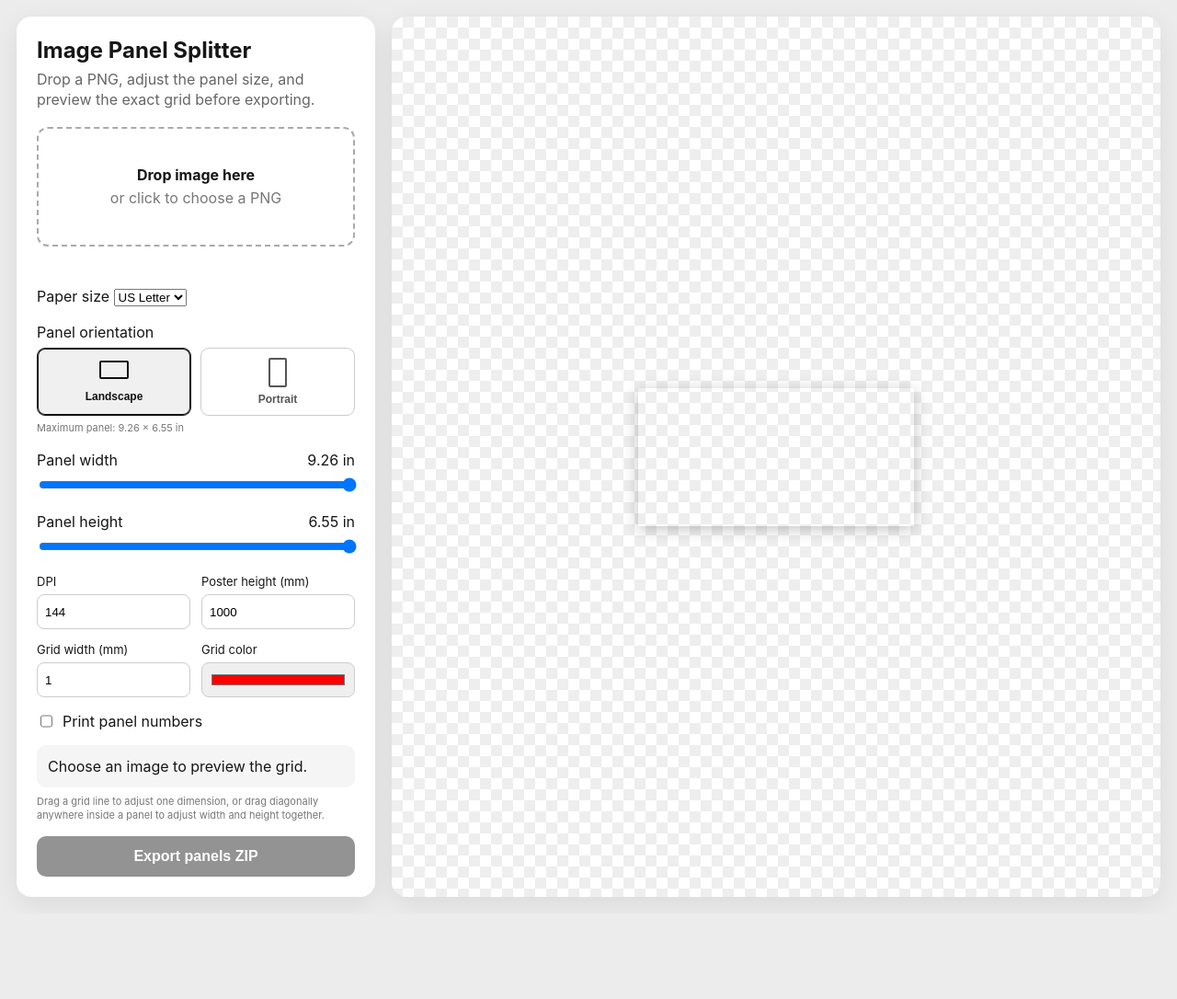
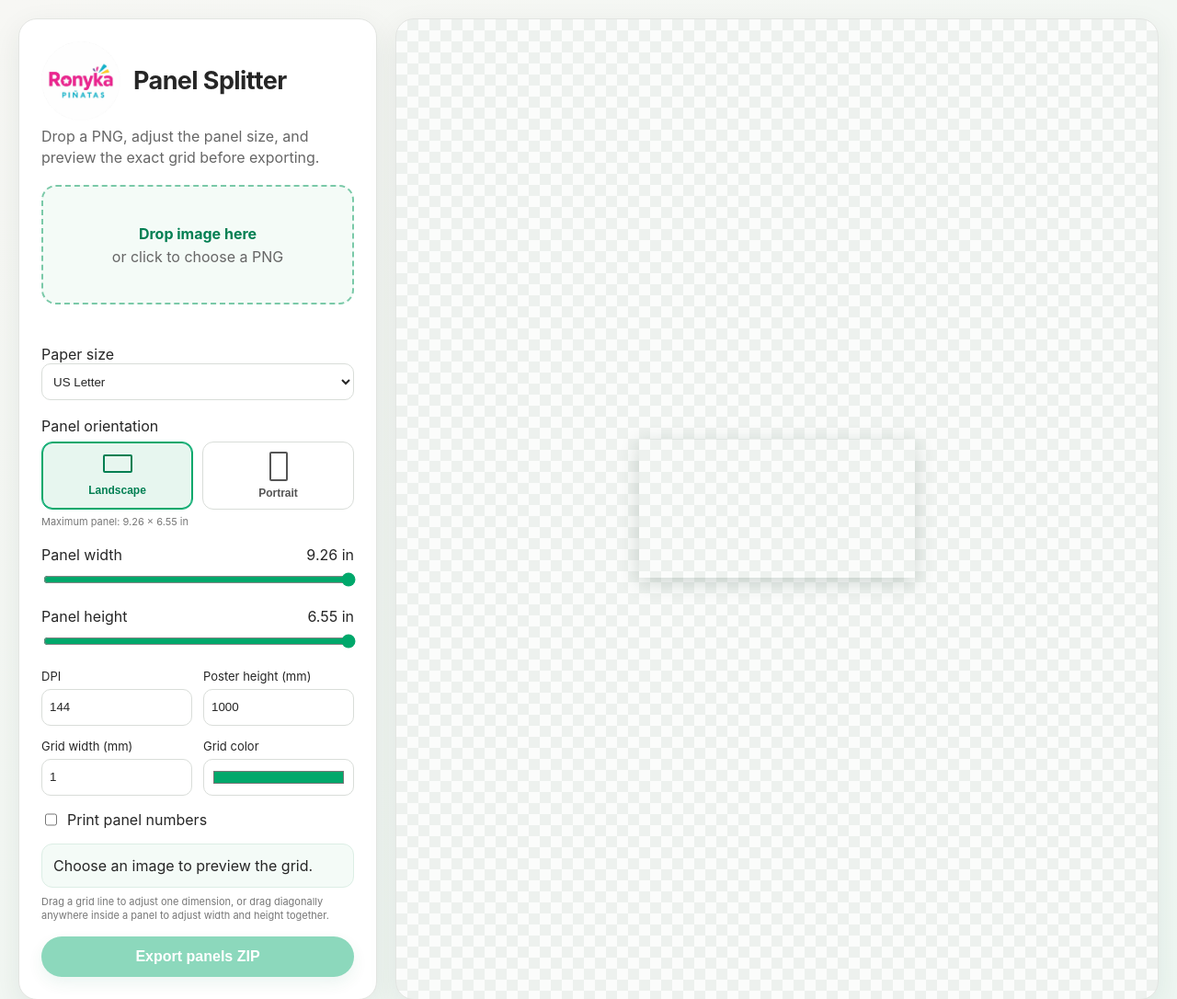
Before and after one commit to jbarreto/image-panel-splitter, a website: page public/index.html in a window 1280 px wide. Shown: the top 1086 px of the page at 92% size. Before the commit the page ends 993 px from the top, so only its background shows below. Drawn offline with Linux system fonts and the light colour scheme.

Commit message:
Add ronyka logo and text, update color scheme

```diff
--- a/public/index.html
+++ b/public/index.html
@@ -3,13 +3,16 @@
 <head>
   <meta charset="utf-8" />
   <meta name="viewport" content="width=device-width, initial-scale=1" />
-  <title>Image Panel Splitter</title>
+  <title>Ronyka Panel Splitter</title>
   <link rel="stylesheet" href="/style.css" />
 </head>
 <body>
   <main>
     <section class="controls">
-      <h1>Image Panel Splitter</h1>
+      <div class="brand-header">
+        <img class="brand-logo" src="/ronyka-logo.jpg" alt="Ronyka Piñatas" />
+        <h1>Panel Splitter</h1>
+      </div>
       <p>Drop a PNG, adjust the panel size, and preview the exact grid before exporting.</p>
 
       <label id="dropZone" class="drop-zone">
@@ -56,7 +59,7 @@
       </div>
       <div class="row">
         <label>Grid width (mm)<input id="gridWidth" type="number" min="0.1" step="0.1" value="1" /></label>
-        <label>Grid color<input id="gridColor" type="color" value="#ff0000" /></label>
+        <label>Grid color<input id="gridColor" type="color" value="#01a86b" /></label>
       </div>
       <label class="check"><input id="printNumbers" type="checkbox" /> Print panel numbers</label>
 
--- a/public/style.css
+++ b/public/style.css
@@ -1,44 +1,67 @@
-:root { font-family: Inter, system-ui, sans-serif; color: #161616; background: #ececec; }
+:root {
+  font-family: Inter, "Helvetica Neue", Arial, system-ui, sans-serif;
+  color: #262626;
+  background: #f5f5f2;
+  --cricut-green: #00a86b;
+  --cricut-green-dark: #007f52;
+  --cricut-mint: #e7f6ef;
+  --cricut-mint-light: #f4fbf7;
+  --cricut-charcoal: #262626;
+  --cricut-gray: #666;
+  --cricut-border: #d9ddd9;
+}
 * { box-sizing: border-box; }
-body { margin: 0; }
-main { min-height: 100vh; display: grid; grid-template-columns: 390px 1fr; gap: 18px; padding: 18px; }
-.controls, .preview-wrap { background: white; border-radius: 16px; box-shadow: 0 8px 30px rgb(0 0 0 / .08); }
-.controls { padding: 22px; overflow: auto; }
-h1 { margin: 0 0 6px; font-size: 24px; }
-p { margin: 0 0 18px; color: #666; line-height: 1.4; }
-.drop-zone { min-height: 130px; border: 2px dashed #aaa; border-radius: 12px; display: grid; place-content: center; text-align: center; cursor: pointer; margin-bottom: 20px; }
-.drop-zone.dragging { border-color: #111; background: #f3f3f3; }
+body { margin: 0; background: linear-gradient(145deg, #f7f7f4, #eef7f2); }
+main { min-height: 100vh; display: grid; grid-template-columns: 390px 1fr; gap: 20px; padding: 20px; }
+.controls, .preview-wrap { background: white; border: 1px solid #e3e5e2; border-radius: 20px; box-shadow: 0 10px 32px rgb(27 57 43 / .08); }
+.controls { padding: 24px; overflow: auto; }
+.brand-header { display: flex; align-items: center; gap: 14px; margin-bottom: 6px; }
+.brand-logo { width: 86px; height: 86px; flex: 0 0 auto; border-radius: 50%; object-fit: cover; }
+h1 { margin: 0; color: var(--cricut-charcoal); font-size: 27px; font-weight: 750; letter-spacing: -.6px; line-height: 1.05; }
+p { margin: 0 0 18px; color: var(--cricut-gray); line-height: 1.45; }
+.drop-zone { min-height: 130px; border: 2px dashed #7ac9a8; border-radius: 16px; display: grid; place-content: center; text-align: center; cursor: pointer; margin-bottom: 20px; color: var(--cricut-green-dark); background: var(--cricut-mint-light); transition: border-color .18s ease, background .18s ease, box-shadow .18s ease; }
+.drop-zone:hover { border-color: var(--cricut-green); background: var(--cricut-mint); box-shadow: 0 8px 22px rgb(0 168 107 / .1); }
+.drop-zone.dragging { border-color: var(--cricut-green-dark); background: var(--cricut-mint); }
 .drop-zone input { display: none; }
-.drop-zone span { color: #777; margin-top: 5px; }
-.image-dimensions { min-height: 18px; margin: -12px 0 16px; color: #666; font-size: 12px; text-align: center; }
+.drop-zone strong { font-size: 16px; }
+.drop-zone span { color: var(--cricut-gray); margin-top: 5px; }
+.image-dimensions { min-height: 18px; margin: -12px 0 16px; color: var(--cricut-green-dark); font-size: 12px; font-weight: 650; text-align: center; }
 .field { margin: 18px 0; }
 .field > div { display: flex; justify-content: space-between; margin-bottom: 7px; }
 .field > .field-note { display: block; margin: 6px 0 0; color: #777; font-size: 11px; line-height: 1.3; }
 .field > .orientation-picker { display: grid; grid-template-columns: 1fr 1fr; gap: 10px; margin: 7px 0 0; }
-.orientation-option { display: grid; place-items: center; gap: 6px; width: 100%; padding: 10px; border: 1px solid #ccc; border-radius: 9px; background: #fff; color: #555; font-size: 12px; font-weight: 600; }
-.orientation-option:hover { background: #f5f5f5; }
-.orientation-option.selected { border-color: #111; background: #f0f0f0; color: #111; box-shadow: inset 0 0 0 1px #111; }
-.orientation-option:focus-visible { outline: 3px solid rgb(0 90 255 / .3); outline-offset: 2px; }
+.orientation-option { display: grid; place-items: center; gap: 6px; width: 100%; padding: 10px; border: 1px solid var(--cricut-border); border-radius: 12px; background: #fff; color: #555; font-size: 12px; font-weight: 650; box-shadow: none; }
+.orientation-option:hover { border-color: #7ac9a8; background: var(--cricut-mint-light); }
+.orientation-option.selected { border-color: var(--cricut-green); background: var(--cricut-mint); color: var(--cricut-green-dark); box-shadow: inset 0 0 0 1px var(--cricut-green); }
+.orientation-option:focus-visible { outline: 3px solid rgb(0 168 107 / .22); outline-offset: 2px; }
 .orientation-shape { display: block; border: 2px solid currentColor; border-radius: 2px; }
 .landscape-shape { width: 32px; height: 20px; }
 .portrait-shape { width: 20px; height: 32px; }
-input[type="range"] { width: 100%; }
+input[type="range"] { width: 100%; accent-color: var(--cricut-green); }
 .row { display: grid; grid-template-columns: 1fr 1fr; gap: 12px; margin: 14px 0; }
 .row label { display: grid; gap: 6px; font-size: 13px; }
-input[type="number"], input[type="color"] { width: 100%; min-height: 38px; border: 1px solid #ccc; border-radius: 8px; padding: 8px; }
+input[type="number"], input[type="color"], select { width: 100%; min-height: 40px; border: 1px solid var(--cricut-border); border-radius: 10px; padding: 8px; background: white; color: var(--cricut-charcoal); }
+input[type="number"]:focus, input[type="color"]:focus, select:focus { border-color: var(--cricut-green); outline: 3px solid rgb(0 168 107 / .14); }
+input[type="checkbox"] { accent-color: var(--cricut-green); }
 .check { display: flex; gap: 8px; margin: 16px 0; }
-.stats { background: #f5f5f5; border-radius: 10px; padding: 12px; margin: 15px 0; line-height: 1.4; }
+.stats { background: var(--cricut-mint-light); border: 1px solid #dceee5; border-radius: 12px; padding: 12px; margin: 15px 0; line-height: 1.4; }
 .grid-drag-note { margin: -7px 0 15px; color: #777; font-size: 11px; line-height: 1.35; }
-button { width: 100%; border: 0; border-radius: 10px; padding: 13px; font-size: 16px; font-weight: 700; background: #111; color: white; cursor: pointer; }
+button { width: 100%; border: 0; border-radius: 999px; padding: 13px; font-size: 16px; font-weight: 700; background: var(--cricut-green); color: white; cursor: pointer; box-shadow: 0 7px 18px rgb(0 127 82 / .18); transition: background .18s ease, transform .18s ease; }
+button:hover:not(:disabled) { background: var(--cricut-green-dark); transform: translateY(-1px); }
 button:disabled { opacity: .45; cursor: default; }
-.progress-modal { position: fixed; inset: 0; z-index: 1000; display: grid; place-items: center; padding: 20px; background: rgb(0 0 0 / .48); }
+button.orientation-option:hover:not(:disabled) { border-color: #7ac9a8; background: var(--cricut-mint-light); color: var(--cricut-green-dark); box-shadow: none; transform: none; }
+button.orientation-option:active:not(:disabled) { border-color: var(--cricut-green); background: var(--cricut-mint); color: var(--cricut-green-dark); transform: none; }
+button.orientation-option.selected,
+button.orientation-option.selected:hover:not(:disabled),
+button.orientation-option.selected:active:not(:disabled) { border-color: var(--cricut-green); background: var(--cricut-mint); color: var(--cricut-green-dark); box-shadow: inset 0 0 0 1px var(--cricut-green); transform: none; }
+.progress-modal { position: fixed; inset: 0; z-index: 1000; display: grid; place-items: center; padding: 20px; background: rgb(27 39 33 / .5); backdrop-filter: blur(3px); }
 .progress-modal[hidden] { display: none; }
-.progress-modal-card { width: min(440px, 100%); padding: 24px; border-radius: 14px; background: white; box-shadow: 0 18px 60px rgb(0 0 0 / .3); }
-.export-progress-label { display: flex; justify-content: space-between; gap: 12px; margin-bottom: 10px; color: #333; font-size: 14px; font-weight: 600; }
-.progress-modal progress { display: block; width: 100%; height: 14px; accent-color: #111; }
+.progress-modal-card { width: min(440px, 100%); padding: 26px; border: 1px solid #dbe6e0; border-radius: 20px; background: white; box-shadow: 0 20px 65px rgb(17 48 34 / .3); }
+.export-progress-label { display: flex; justify-content: space-between; gap: 12px; margin-bottom: 10px; color: var(--cricut-charcoal); font-size: 14px; font-weight: 700; }
+.progress-modal progress { display: block; width: 100%; height: 14px; accent-color: var(--cricut-green); }
 .progress-cancel-hint { margin-top: 10px; color: #777; font-size: 12px; text-align: center; }
 .progress-close { margin-top: 20px; }
-.preview-wrap { min-width: 0; min-height: 500px; display: grid; place-items: center; overflow: auto; padding: 20px; background-image: linear-gradient(45deg,#eee 25%,transparent 25%),linear-gradient(-45deg,#eee 25%,transparent 25%),linear-gradient(45deg,transparent 75%,#eee 75%),linear-gradient(-45deg,transparent 75%,#eee 75%); background-size: 24px 24px; background-position: 0 0,0 12px,12px -12px,-12px 0; }
-canvas { max-width: 100%; max-height: calc(100vh - 76px); box-shadow: 0 3px 16px rgb(0 0 0 / .24); touch-action: none; }
+.preview-wrap { min-width: 0; min-height: 500px; display: grid; place-items: center; overflow: auto; padding: 20px; background-color: #fbfcfb; background-image: linear-gradient(45deg,#edf1ee 25%,transparent 25%),linear-gradient(-45deg,#edf1ee 25%,transparent 25%),linear-gradient(45deg,transparent 75%,#edf1ee 75%),linear-gradient(-45deg,transparent 75%,#edf1ee 75%); background-size: 24px 24px; background-position: 0 0,0 12px,12px -12px,-12px 0; }
+canvas { max-width: 100%; max-height: calc(100vh - 80px); box-shadow: 0 5px 20px rgb(23 58 42 / .2); touch-action: none; }
 canvas.dragging-grid { cursor: grabbing; }
 @media (max-width: 850px) { main { grid-template-columns: 1fr; } .preview-wrap { min-height: 420px; } canvas { max-height: 70vh; } }
--- a/src/gui-server.js
+++ b/src/gui-server.js
@@ -227,7 +227,7 @@ app.post('/api/export', upload.single('image'), async (req, res) => {
       '--grid-lines',
       '--grid-mode', req.body.gridMode || 'overlay',
       '--grid-line-width-mm', String(gridLineWidthMm),
-      '--grid-color', req.body.gridColor || 'red'
+      '--grid-color', req.body.gridColor || '#01a86b'
     ];
     if (targetHeightMm > 0) args.push('--target-height-mm', String(targetHeightMm));
     else args.push('--fit', 'actual');
--- a/src/index.js
+++ b/src/index.js
@@ -50,7 +50,7 @@ Options:
   --grid-mode <padding|overlay>
                              padding reserves space so artwork is not covered
                              (default: padding); overlay draws over artwork
-  --grid-color <css-color>   Grid line color (default: black)
+  --grid-color <css-color>   Grid line color (default: rgb(1, 168, 107))
   --no-number                Do not draw panel numbers
   --no-label                 Alias for --no-number
   --help                     Show this help
@@ -79,7 +79,7 @@ function parseArgs(argv) {
     gridLines: false,
     gridLineWidthMm: 0.5,
     gridMode: 'padding',
-    gridColor: 'black',
+    gridColor: '#01a86b',
     targetWidthMm: undefined,
     targetHeightMm: undefined,
     panelWidthIn: undefined,
```
Also changed, not shown: CHANGES.md (+10 -0 lines), codex.md (+3 -0 lines), README.md, public/ronyka-logo.jpg (added).
